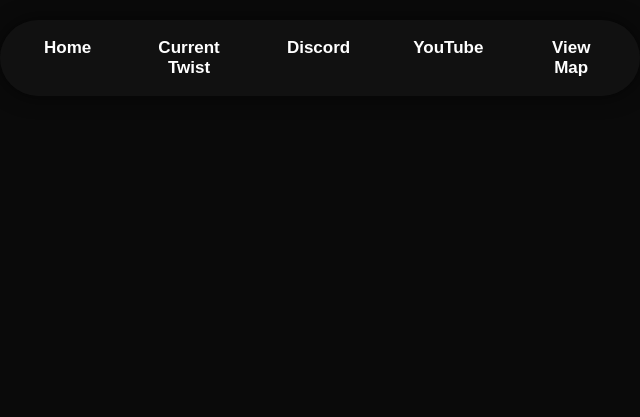
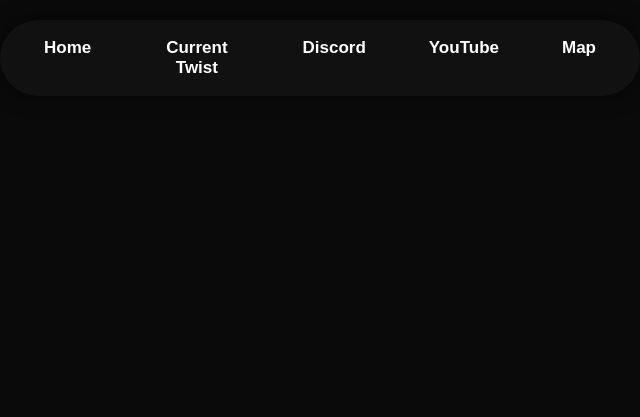
Before and after one commit to monthlyminecraft/monthlyminecraft.github.io, a plain HTML site: page discord.html in a window 1280 px wide. Shown: the top 417 px of the page, without its empty margins (320-960 px from the left). Drawn offline with Linux system fonts and the light colour scheme.

Commit message:
Update discord.html

```diff
--- a/discord.html
+++ b/discord.html
@@ -12,7 +12,7 @@
 <a href="twist.html">Current Twist</a>
 <a href="discord.html">Discord</a>
 <a href="youtube.html">YouTube</a>
-<a href="map.html">View Map</a>
+<a href="http://rowbot.in:24454">Map</a>
 </nav>
 
 <div class="content">
```
